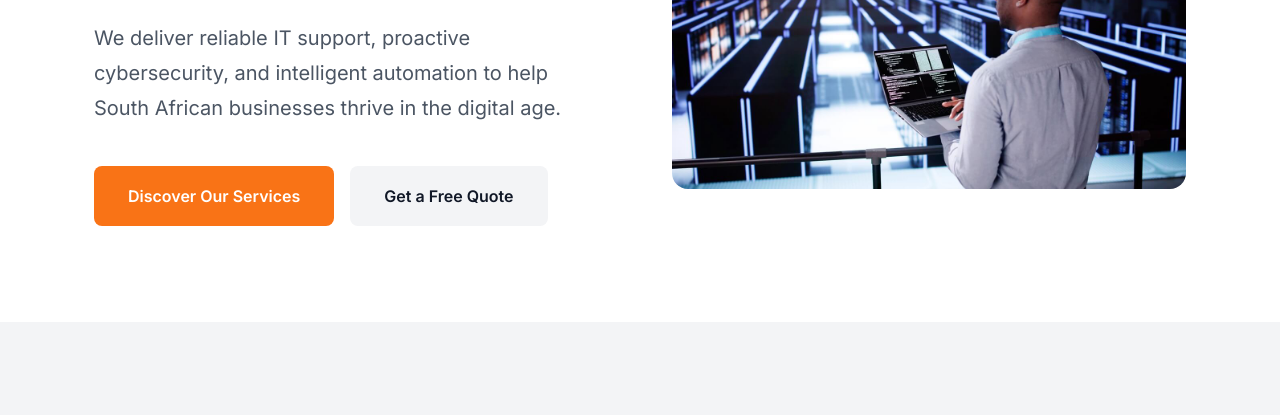
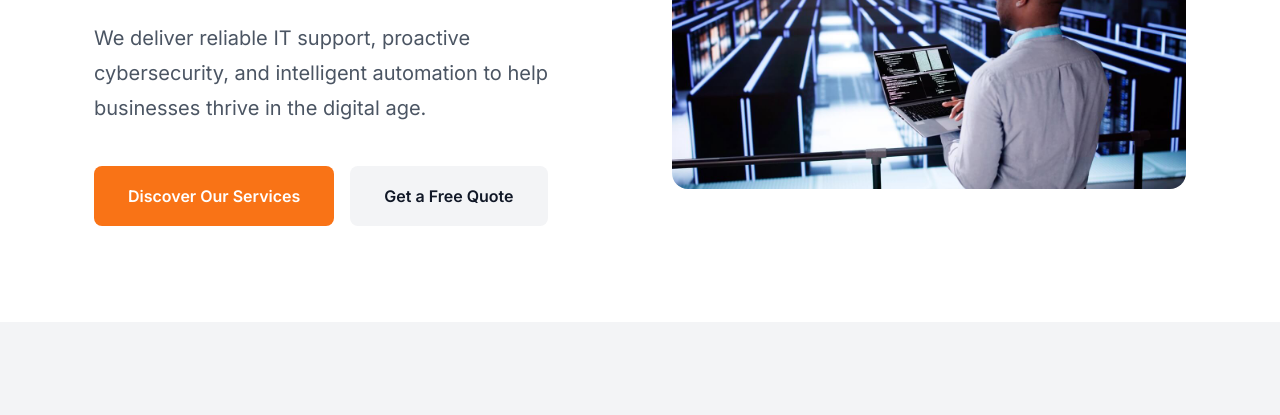
Before and after one commit to LindiweD-Collab/bridge, a plain HTML site: page public/index.html in a window 1280 px wide. Shown: the part 314-729 px from the top of the page. Drawn offline with Linux system fonts and the light colour scheme.

Commit message:
Update index.html

```diff
--- a/public/index.html
+++ b/public/index.html
@@ -47,7 +47,7 @@
                 <div class="grid grid-cols-2">
                     <div class="fade-in-up">
                         <h1>Your Strategic IT Partner for Growth</h1>
-                        <p style="font-size: 1.25rem; margin-top: 1.5rem; margin-bottom: 2.5rem;">We deliver reliable IT support, proactive cybersecurity, and intelligent automation to help South African businesses thrive in the digital age.</p>
+                        <p style="font-size: 1.25rem; margin-top: 1.5rem; margin-bottom: 2.5rem;">We deliver reliable IT support, proactive cybersecurity, and intelligent automation to help businesses thrive in the digital age.</p>
                         <div style="display: flex; flex-wrap: wrap; gap: 1rem;">
                             <a href="services.html" class="btn btn-primary">Discover Our Services</a>
                             <a href="contact.html" class="btn btn-secondary">Get a Free Quote</a>
```
